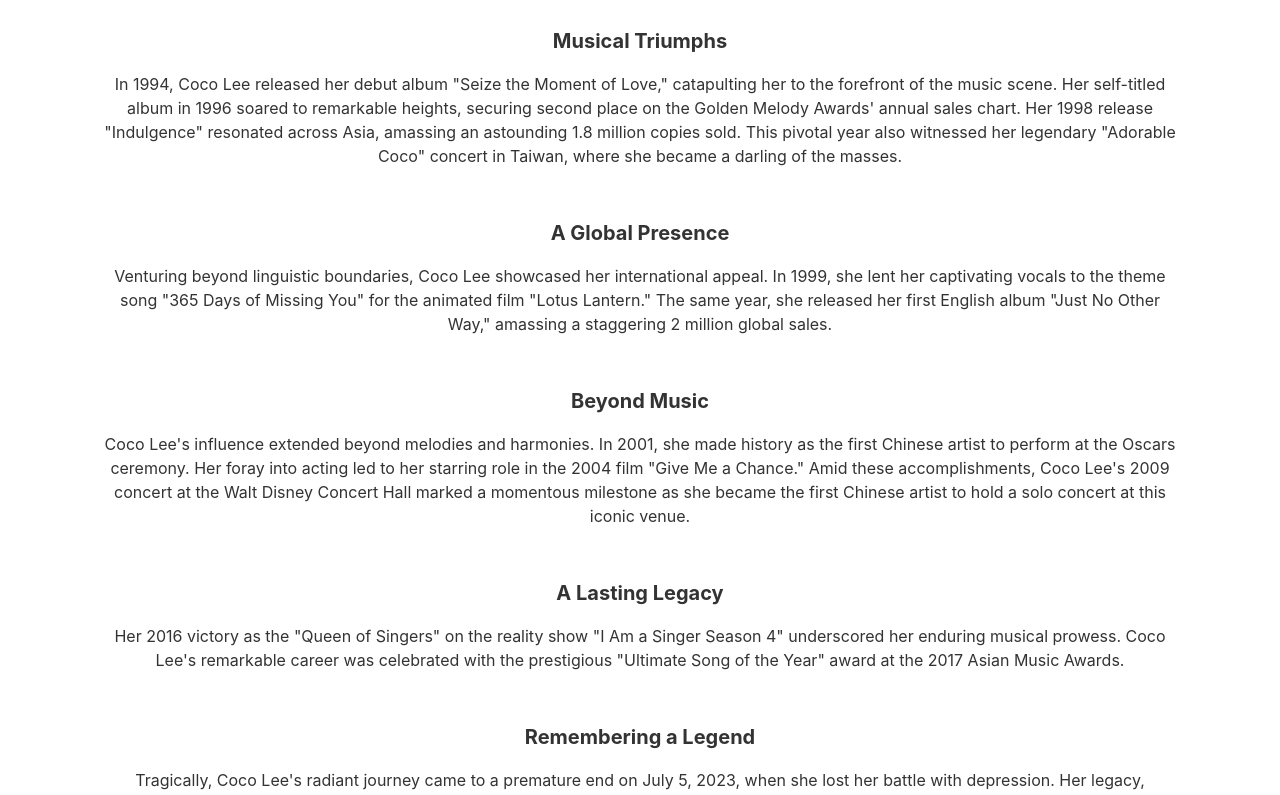
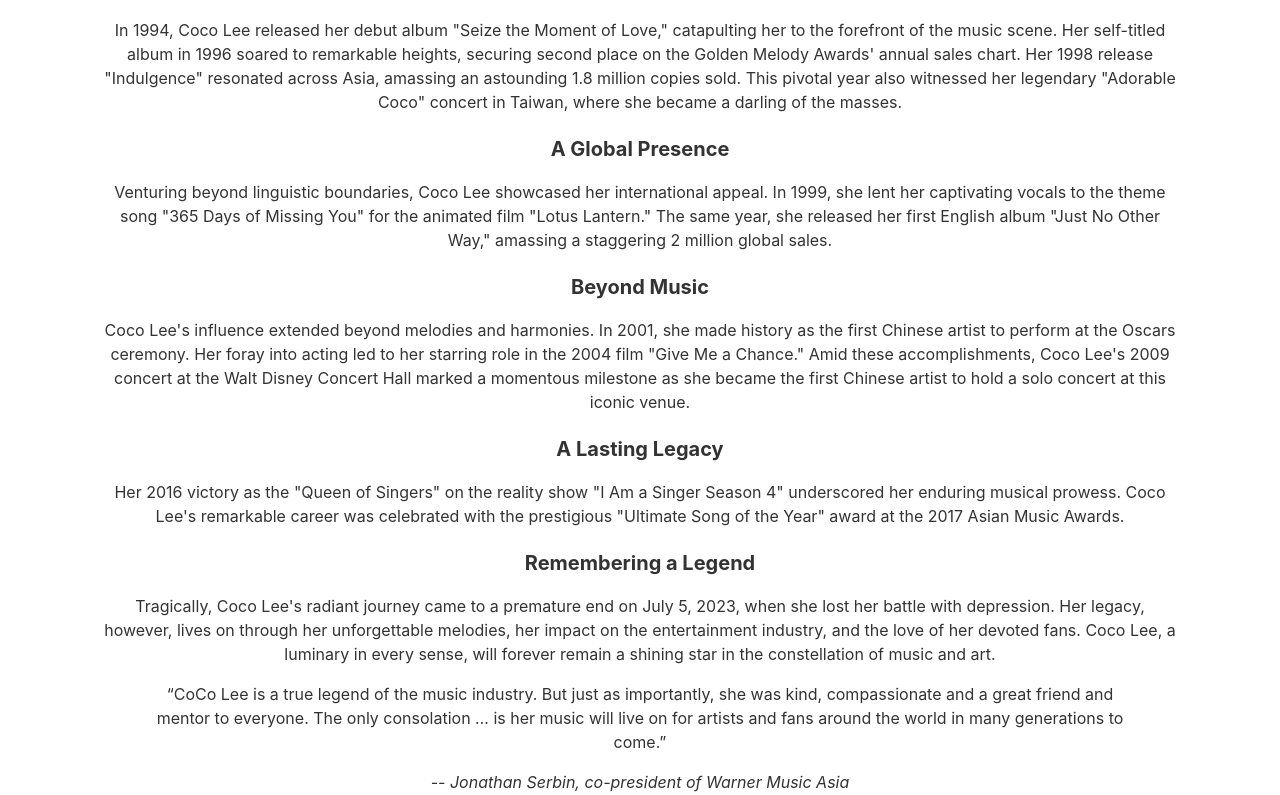
Before and after one commit to angelren1220/tribute-page, a React (Create React App) app in the folder front-end/: page / in a window 1280 px wide. Shown: the part 862-1657 px from the top of the page. Built offline with nearby package versions, Linux system fonts and the light colour scheme.

Commit message:
add scss

```diff
--- a/front-end/src/App.js
+++ b/front-end/src/App.js
@@ -1,4 +1,4 @@
-import './App.css';
+import './styles/base.scss';
 
 import { BrowserRouter as Router, Routes, Route } from 'react-router-dom';
 import Template from './components/Template';
--- a/front-end/src/components/Homepage.js
+++ b/front-end/src/components/Homepage.js
@@ -1,3 +1,4 @@
+import "../styles/homepage.scss";
 import Profile from './Profile';
 import Story from './Story';
 import Footer from './Footer';
--- a/front-end/src/components/Story.js
+++ b/front-end/src/components/Story.js
@@ -1,3 +1,5 @@
+import "../styles/story.scss";
+
 function Story() {
 
   return (
--- /dev/null
+++ b/front-end/src/styles/base.scss
@@ -0,0 +1,21 @@
+html {
+  font-size: 10px;
+}
+
+body {
+  font-family: -apple-system, BlinkMacSystemFont, 'Segoe UI', 'Roboto',
+    'Helvetica Neue', Arial, sans-serif;
+  font-size: 1.6rem;
+  line-height: 1.5;
+  text-align: center;
+  color: #333;
+  margin: 10rem;
+  display: flex;
+  justify-content: center;
+  align-items: center;
+}
+
+h1 {
+  font-size: 4rem;
+  margin-bottom: 0;
+}
--- a/front-end/src/styles/gallery.scss
+++ b/front-end/src/styles/gallery.scss
@@ -1,3 +1,5 @@
+@import './base';
+
 .gallery {
   display: flex;
   flex-direction: row;
--- /dev/null
+++ b/front-end/src/styles/homepage.scss
@@ -0,0 +1,15 @@
+@import './base';
+
+h1 {
+  font-size: 3.5rem;
+
+  @media (max-width: 460px) {
+    font-size: 3.5rem;
+    line-height: 1.2;
+  }
+}
+
+h3 {
+  font-size: 2rem;
+  margin-bottom: 0;
+}
--- a/front-end/src/styles/navbar.scss
+++ b/front-end/src/styles/navbar.scss
@@ -1,4 +1,5 @@
-/* Navbar.css */
+@import './base';
+
 .navbar {
   background-color: #333;
   color: #fff;
--- /dev/null
+++ b/front-end/src/styles/profile.scss
@@ -0,0 +1,11 @@
+@import './base';
+
+#main {
+  margin: 30px 8px;
+
+  @media (max-width: 460px) {
+    margin: 0;
+  }
+}
+
+// ... other styles for the Profile component
--- /dev/null
+++ b/front-end/src/styles/story.scss
@@ -0,0 +1,9 @@
+@import './base';
+
+#img-caption {
+  font-size: 1.4rem;
+
+  @media (max-width: 460px) {
+    font-size: 1.4rem;
+  }
+}
```
Also changed, not shown: front-end/src/components/Profile.js (+5 -3 lines).
